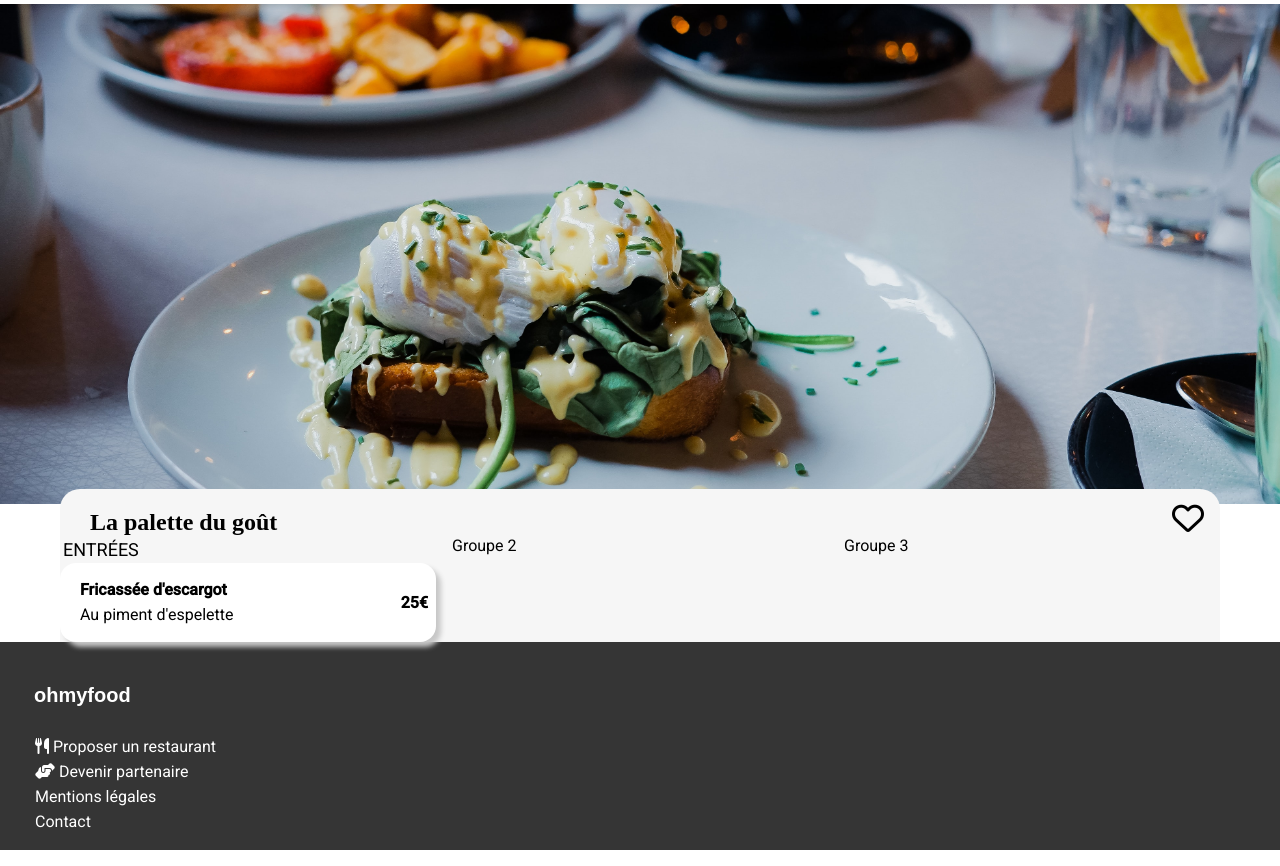
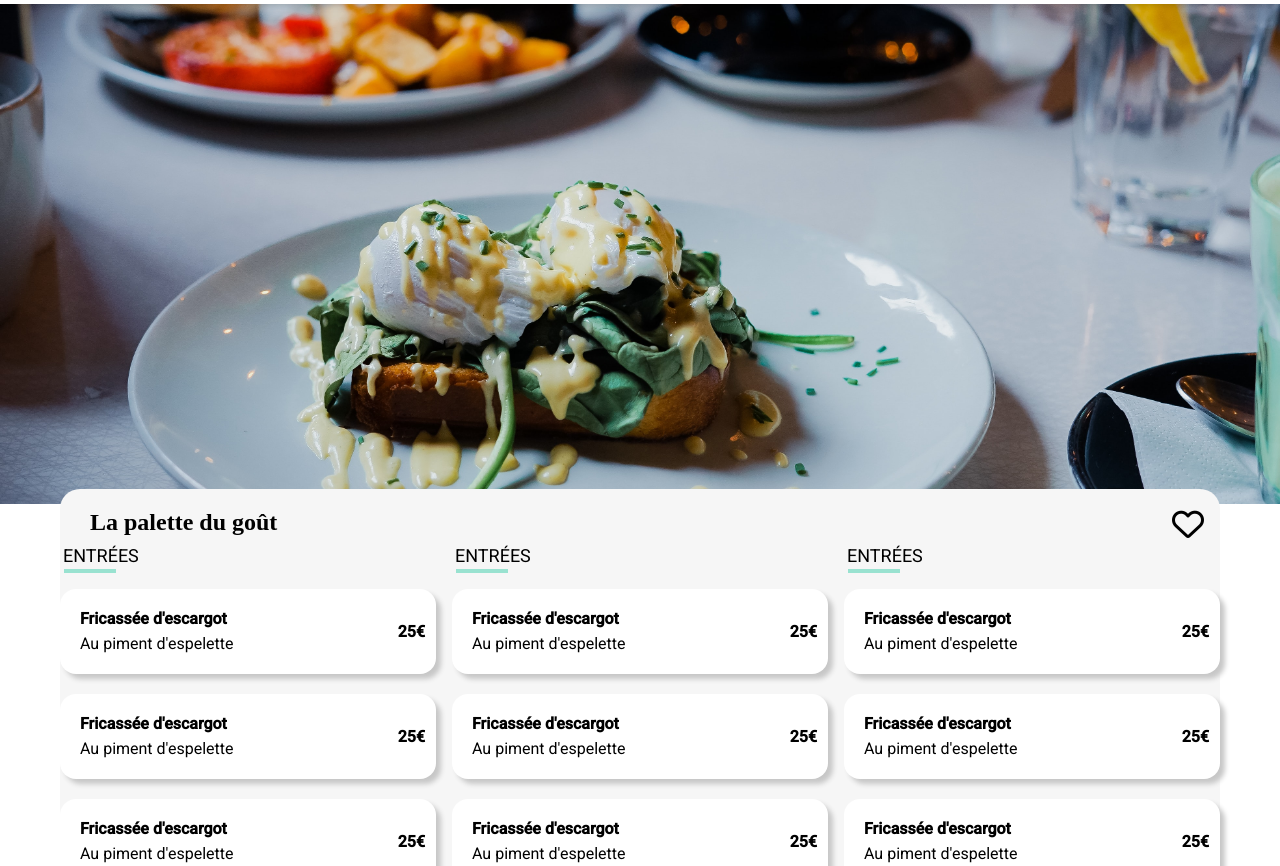
Before and after one commit to AtelierCT6/ohmyfoodfix, a website: page menus/menu-1.html in a window 1280 px wide. Shown: the part 86-952 px from the top of the page. Drawn offline with Linux system fonts and the light colour scheme; a web font is replaced by a local one.

Commit message:
pages WIP

```diff
--- a/menus/menu-1.html
+++ b/menus/menu-1.html
@@ -22,7 +22,27 @@
         <div class="menu_bg">
         <section class="menus-grid">
           <div class="menus__category">
-            <p style="font-size: large; font-weight: normal;">ENTRÉES</p>
+            <p class="menus_title" style="font-size: large; font-weight: normal;">ENTRÉES</p>
+          <div class="menu-items">
+            <div class="menu-items__description">
+            <p style="font-weight: bold;">Fricassée d'escargot</p>
+            <p>Au piment d'espelette</p>
+          </div>
+            <p class="menu-items__prix" style="font-weight: bold;">25€</p>
+            <div class="menu-items__check">
+              <i class="fas fa-check"></i>
+            </div>
+          </div>
+          <div class="menu-items">
+            <div class="menu-items__description">
+            <p style="font-weight: bold;">Fricassée d'escargot</p>
+            <p>Au piment d'espelette</p>
+          </div>
+            <p class="menu-items__prix" style="font-weight: bold;">25€</p>
+            <div class="menu-items__check">
+              <i class="fas fa-check"></i>
+            </div>
+          </div>
           <div class="menu-items">
             <div class="menu-items__description">
             <p style="font-weight: bold;">Fricassée d'escargot</p>
@@ -34,9 +54,75 @@
             </div>
           </div>
         </div>
-          <div class="menus__category">Groupe 2</div>
-          <div class="menus__category">Groupe 3</div>
+
+          <div class="menus__category">
+            <p class="menus_title" style="font-size: large; font-weight: normal;">ENTRÉES</p>
+          <div class="menu-items">
+            <div class="menu-items__description">
+            <p style="font-weight: bold;">Fricassée d'escargot</p>
+            <p>Au piment d'espelette</p>
+          </div>
+            <p class="menu-items__prix" style="font-weight: bold;">25€</p>
+            <div class="menu-items__check">
+              <i class="fas fa-check"></i>
+            </div>
+          </div>
+          <div class="menu-items">
+            <div class="menu-items__description">
+            <p style="font-weight: bold;">Fricassée d'escargot</p>
+            <p>Au piment d'espelette</p>
+          </div>
+            <p class="menu-items__prix" style="font-weight: bold;">25€</p>
+            <div class="menu-items__check">
+              <i class="fas fa-check"></i>
+            </div>
+          </div>
+          <div class="menu-items">
+            <div class="menu-items__description">
+            <p style="font-weight: bold;">Fricassée d'escargot</p>
+            <p>Au piment d'espelette</p>
+          </div>
+            <p class="menu-items__prix" style="font-weight: bold;">25€</p>
+            <div class="menu-items__check">
+              <i class="fas fa-check"></i>
+            </div>
+          </div>
+        </div>
+
+          <div class="menus__category">
+            <p class="menus_title" style="font-size: large; font-weight: normal;">ENTRÉES</p>
+          <div class="menu-items">
+            <div class="menu-items__description">
+            <p style="font-weight: bold;">Fricassée d'escargot</p>
+            <p>Au piment d'espelette</p>
+          </div>
+            <p class="menu-items__prix" style="font-weight: bold;">25€</p>
+            <div class="menu-items__check">
+              <i class="fas fa-check"></i>
+            </div>
+          </div>
+          <div class="menu-items">
+            <div class="menu-items__description">
+            <p style="font-weight: bold;">Fricassée d'escargot</p>
+            <p>Au piment d'espelette</p>
+          </div>
+            <p class="menu-items__prix" style="font-weight: bold;">25€</p>
+            <div class="menu-items__check">
+              <i class="fas fa-check"></i>
+            </div>
+          </div>
+          <div class="menu-items">
+            <div class="menu-items__description">
+            <p style="font-weight: bold;">Fricassée d'escargot</p>
+            <p>Au piment d'espelette</p>
+          </div>
+            <p class="menu-items__prix" style="font-weight: bold;">25€</p>
+            <div class="menu-items__check">
+              <i class="fas fa-check"></i>
+            </div>
+          </div></div>
         </section>
+
       </div>
       <!-- </main> -->
       <!-- </div> -->
@@ -49,15 +135,18 @@
 
     <footer>
         <h4>ohmyfood</h4>
-        <p>
+        <a href=""><p>
          <i class="fas fa-utensils"></i>
            Proposer un restaurant
         </p>
-        <p>
+      </a>
+        <a href=""><p>
         <i class="fas fa-hands-helping"></i>
          Devenir partenaire
         </p>
-        <p>Mentions légales</p>
+      </a>
+        <a href=""><p>Mentions légales</p>
+        </a>
         <p>
          <a href="mailto:atelier.ct6@gmail.com">Contact</a>
         </p>
--- a/style.scss
+++ b/style.scss
@@ -1,6 +1,13 @@
 
 @import url('https://fonts.googleapis.com/css2?family=Roboto:wght@300;400;500&family=Shrikhand&display=swap');
-
+@keyframes quarterspin {
+    0% {
+        transform: rotate(-270deg);
+    }
+    100% {
+        transform: rotate(0);
+    }
+}
 
 *,
 ::before,
@@ -52,6 +59,7 @@ h5 {
       font-size: x-large;
       padding-top: 20px;
       padding-left: 30px;
+      padding-bottom: 6px;
  }
 
 a {
@@ -246,6 +254,7 @@ main .city i {
         margin-top: -58px;
     }
 
+
 .menu,
 .menu_full {
     .fas {
@@ -297,6 +306,22 @@ main .city i {
     margin-top: -40px;
 }
 
+.menus_title {
+
+        position: relative;
+        margin-bottom: 20px;
+        &::after {
+            content: "";
+            position: absolute;
+            top: 27px;
+            left: 4px;
+            height: 4px;
+            width: 52px;
+            background-color: #99E2D0;
+        }
+
+}
+
 .menu-items {
     background-color: white;
     border-radius: 16px;
@@ -304,6 +329,8 @@ main .city i {
     display: flex;
     align-items: center;
     overflow: hidden;
+    cursor: pointer;
+    margin-bottom: 20px;
 
     p{
         padding-left: 20px;
@@ -315,24 +342,51 @@ main .city i {
 
     &__check{
 
+        display: flex;
+        align-items: center;
+        justify-content: center;
         background-color: #99E2D0;
         padding: 30px 0;
         border-radius: 0 16px 16px 0;
         margin-left: 8px;
-        margin-right: -48px;
-        transition: all 0.4s;
-        width: 45px;
+        margin-right: -60px;
+        transition: all 0.3s;
+        width: 60px;
 
-    }
-    &:hover .menu-items__check {
-
-        margin-right: 0;
+        i {
+        color: #99E2D0;
+        display: flex;
+        align-items: center;
+        justify-content: center;
+        background-color: white;
+        width: 25px;
+        aspect-ratio: 1;
+        border-radius: 16px;
+        }
     }
 
-    // .fas{
-    //     // position: relative;
-    //     color: white;
-    // }
+    &:hover {
+        .menu-items__check {
+            margin-right: 0;
+        }
+        i {
+            animation: quarterspin 0.3s ease-in-out;
+        }
+    }
+
+    &__description {
+        overflow: hidden;
+        white-space: nowrap;
+        text-overflow: ellipsis;
+
+        p {
+        overflow: hidden;
+        white-space: nowrap;
+        text-overflow: ellipsis;
+        }
+    }
+
+
 }
 
 
```
Also changed, not shown: index.html (+6 -3 lines), style.css, 1 other file.
